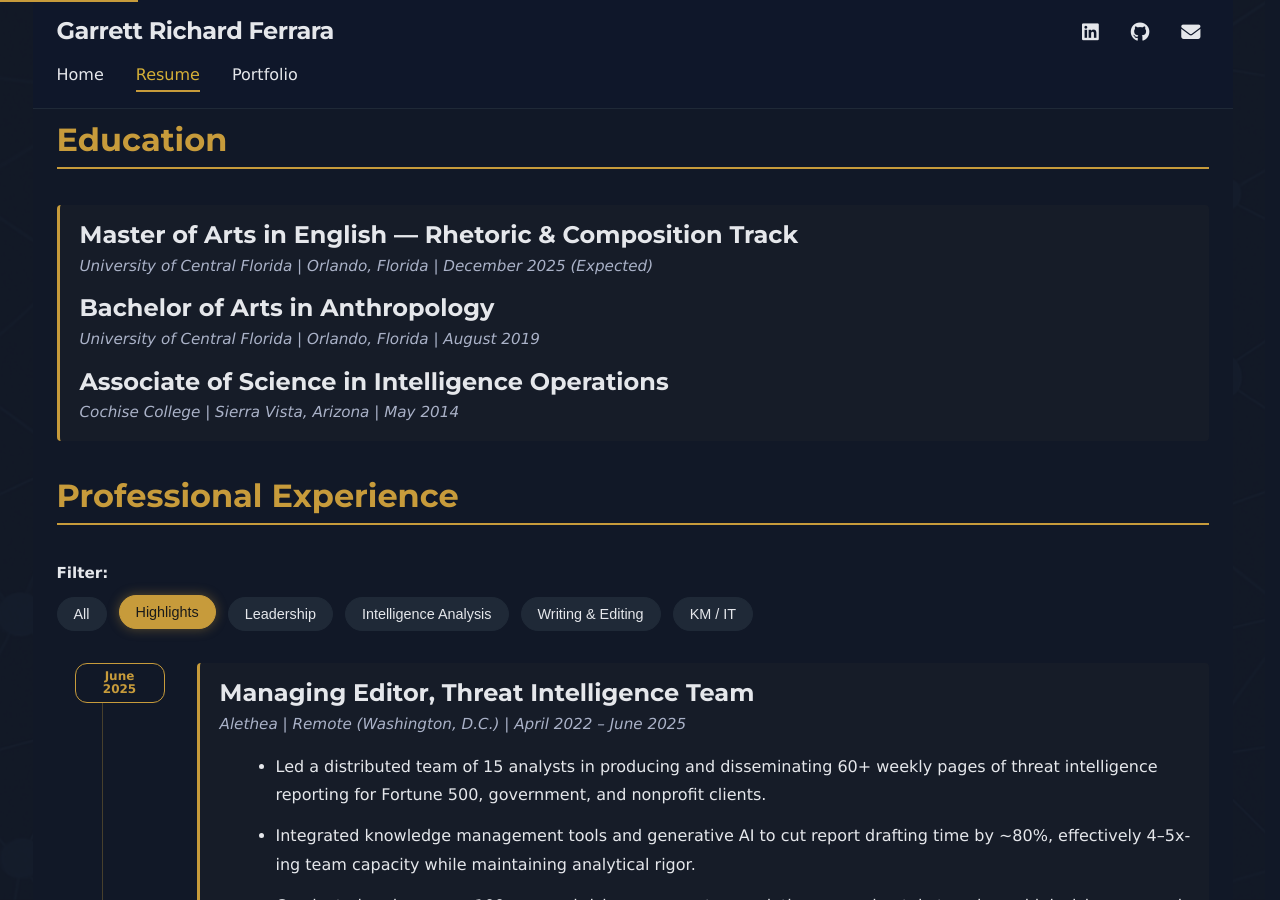
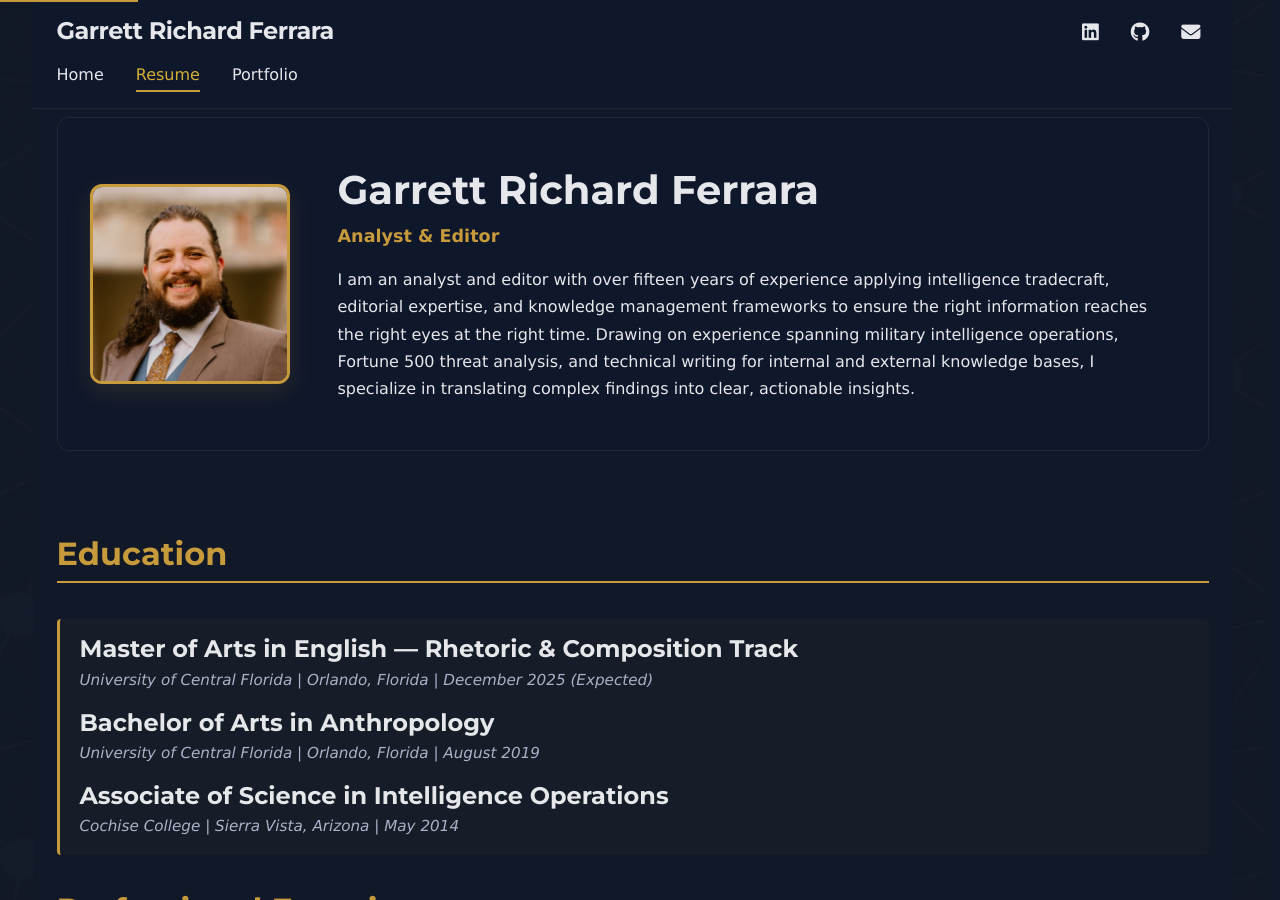
Before and after one commit to Garrett-Ferrara/garrett-ferrara.github.io, a Jekyll site: the page built from resume.md, in a window 1280 px wide and 900 px high. Built offline with Jekyll 4.4.1, drawn with Linux system fonts in a browser that asks for light colours; some web fonts are replaced.

Commit message:
Add hero card to top of resume page
- Display name, tagline, and summary at top of resume
- Uses same bio-hero styling as home page
- Includes headshot image
- Provides context before education and experience sections

🤖 Generated with Claude Code

Co-Authored-By: Claude <noreply@anthropic.com>

```diff
--- a/resume.md
+++ b/resume.md
@@ -3,6 +3,15 @@ layout: resume
 title: "Resume"
 description: "Education, professional experience, and training."
 ---
+
+<div class="bio-hero">
+  <img src="/assets/grfheadshot.png" alt="Garrett Richard Ferrara" class="bio-headshot">
+  <div class="bio-intro">
+    <h1>Garrett Richard Ferrara</h1>
+    <p class="bio-tagline">Analyst & Editor</p>
+    <p class="bio-summary">I am an analyst and editor with over fifteen years of experience applying intelligence tradecraft, editorial expertise, and knowledge management frameworks to ensure the right information reaches the right eyes at the right time. Drawing on experience spanning military intelligence operations, Fortune 500 threat analysis, and technical writing for internal and external knowledge bases, I specialize in translating complex findings into clear, actionable insights.</p>
+  </div>
+</div>
 
 ## Education
 
```
